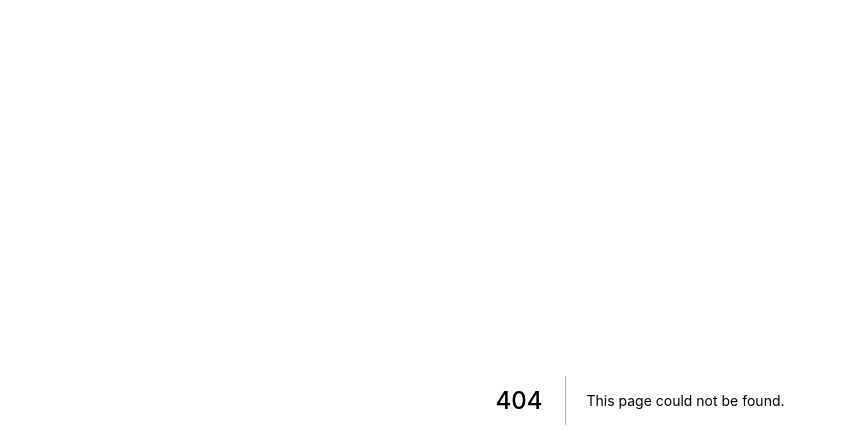
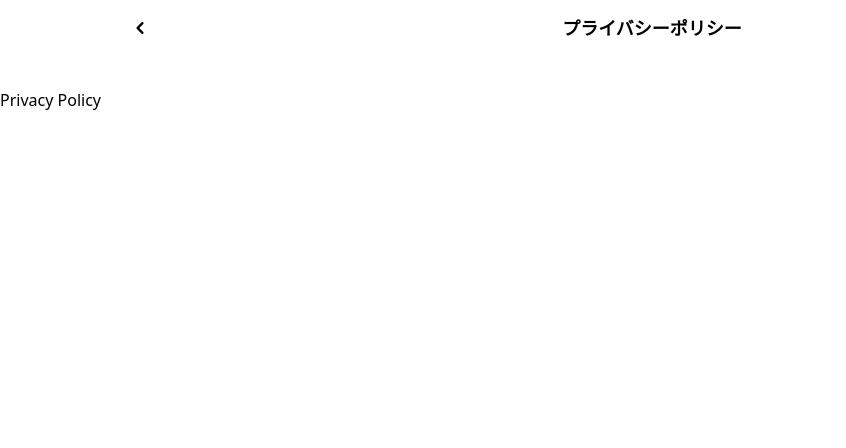
Before and after one commit to qin-todo-team-i/qin-todo-team-i, a Next.js app: page /support/privacy-policy in a window 1280 px wide. Before the commit this address had no page. Shown: the top 448 px of the page, without its empty margins (0-846 px from the left). Built offline with nearby package versions, Linux system fonts and the light colour scheme.

Commit message:
共通header作成

```diff
--- /dev/null
+++ b/src/components/AccountHeader.jsx
@@ -0,0 +1,21 @@
+import React from "react";
+import { useRouter } from "next/router";
+import { ChevronLeftIcon } from "@heroicons/react/solid";
+
+export const AccountHeader = (props) => {
+  const { title } = props;
+  const router = useRouter();
+
+  return (
+    <>
+      <div className="max-w-5xl mx-auto flex justify-between items-center h-14 relative gap-x-6 mb-8">
+        <button onClick={router.back}>
+          <ChevronLeftIcon className="w-6 h-6" />
+        </button>
+
+        <h1 className="text-lg font-bold">{title}</h1>
+        <span></span>
+      </div>
+    </>
+  );
+};
--- /dev/null
+++ b/src/layouts/AccountLayout.jsx
@@ -0,0 +1,13 @@
+import React from "react";
+import { AccountHeader } from "src/components/AccountHeader";
+
+export const AccountLayout = (page, title) => {
+  return (
+    <div>
+      <header>
+        <AccountHeader title={title} />
+      </header>
+      <main>{page}</main>
+    </div>
+  );
+};
--- a/src/pages/_app.js
+++ b/src/pages/_app.js
@@ -18,11 +18,13 @@ const fetcher = async (url) => {
 };
 
 function MyApp({ Component, pageProps }) {
-  return (
-    <SWRConfig value={{ fetcher }}>
-      <Component {...pageProps} />
-    </SWRConfig>
-  );
+  const getLayout =
+    Component.getLayout ||
+    ((page) => {
+      return page;
+    });
+
+  return <SWRConfig value={{ fetcher }}>{getLayout(<Component {...pageProps} />)}</SWRConfig>;
 }
 
 export default MyApp;
--- /dev/null
+++ b/src/pages/support/privacy-policy/index.jsx
@@ -0,0 +1,11 @@
+import React from "react";
+import { AccountLayout } from "src/layouts/AccountLayout";
+
+const PrivacyPolicy = () => {
+  return <div>Privacy Policy</div>;
+};
+
+const title = "プライバシーポリシー";
+PrivacyPolicy.getLayout = (page) => AccountLayout(page, title);
+
+export default PrivacyPolicy;
```
